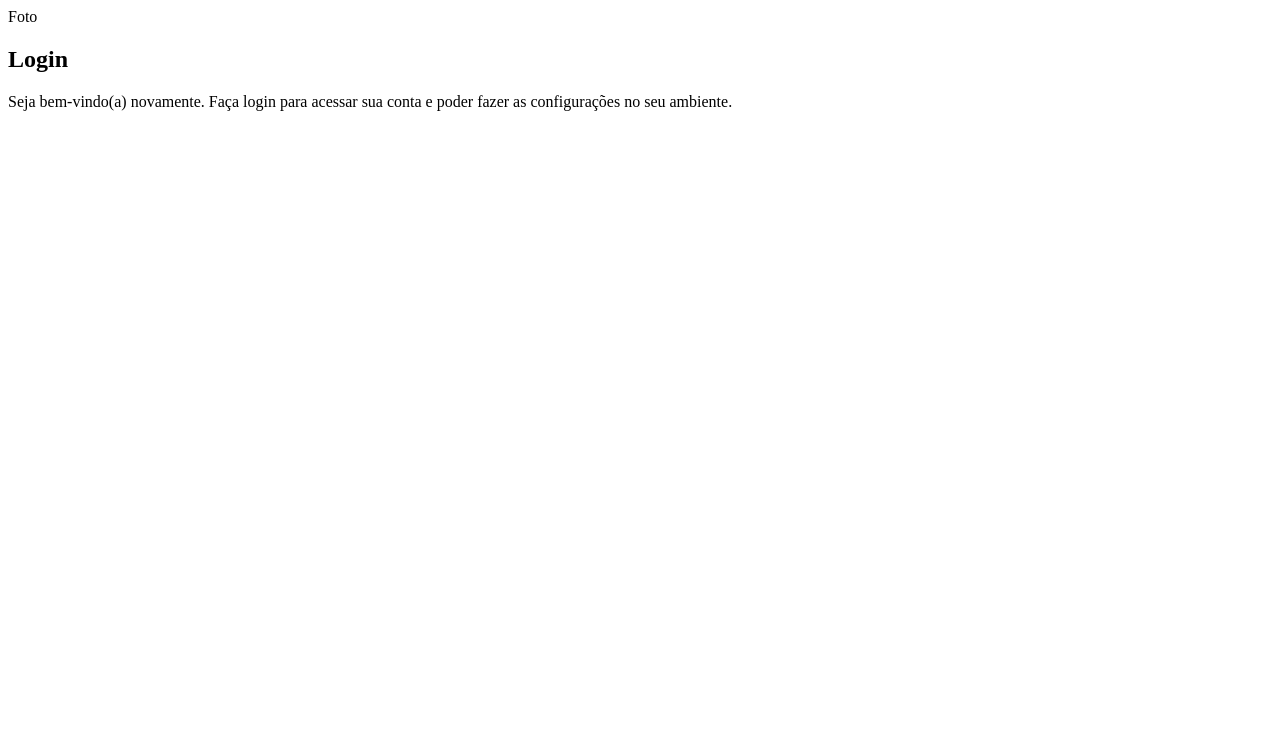
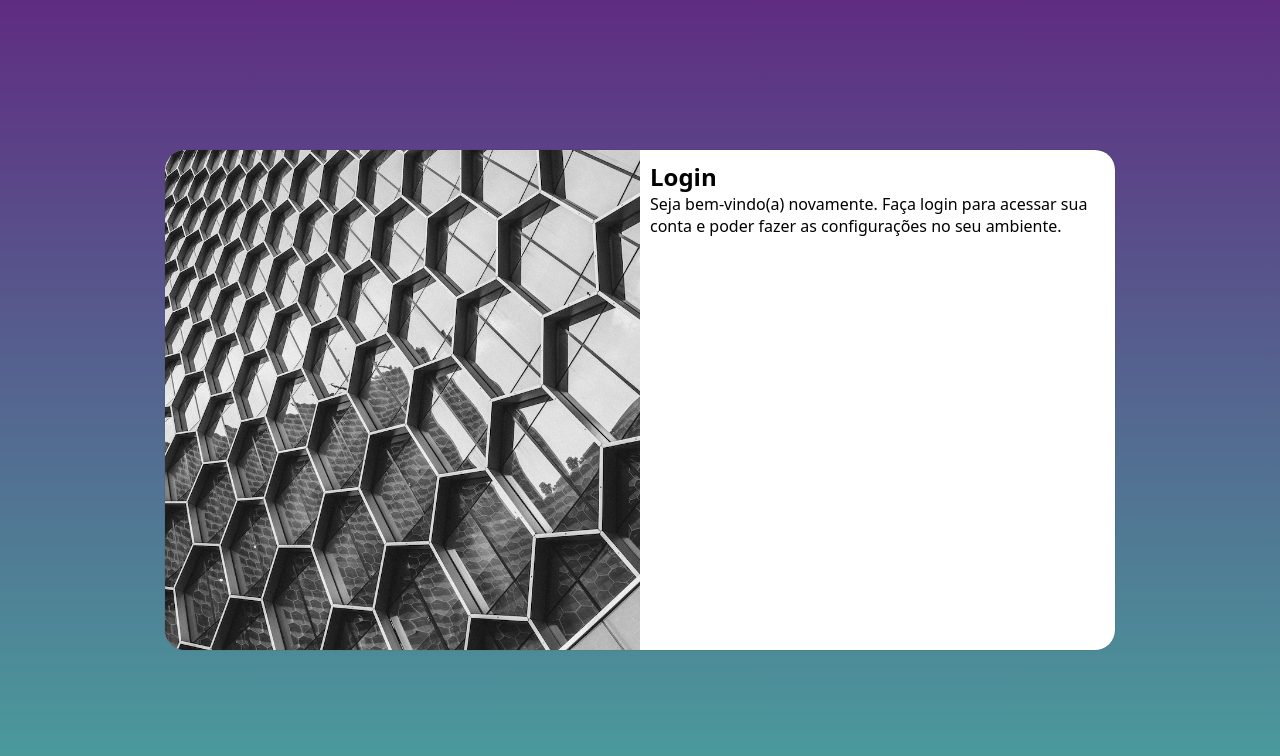
Before and after one commit to antonicandonge/projecto-login, a plain HTML site: page index.html in a window 1280 px wide. Drawn offline with Linux system fonts and the light colour scheme.

Commit message:
media query para outras telas

```diff
--- /dev/null
+++ b/estilos/media-query.css
@@ -0,0 +1,43 @@
+@charset "UTF-8";
+
+@media screen and (min-width: 768px) and (max-width: 992px){
+    body{
+        background-image: linear-gradient(to top, #49a09d, #5f2c82);
+    }
+
+    section#login{
+        width: 80vw;
+    }
+
+    section#login > div#imagem{
+        float: left;
+        width: 30%;
+        height: 100%;
+    }
+
+    section#login > div#formulario{
+        float: right;
+        width: 70%;
+    }
+}
+
+@media screen and (min-width: 992px) {
+    body{
+        background-image: linear-gradient(to top, #49a09d, #5f2c82);
+    }
+
+    section#login{
+        width: 950px;
+    }
+
+    section#login > div#imagem{
+        float: left;
+        width: 50%;
+        height: 100%;
+    }
+
+    section#login > div#formulario{
+        float: right;
+        width: 50%;
+    }
+}
--- a/estilos/style.css
+++ b/estilos/style.css
@@ -4,3 +4,51 @@
    verde: #49a09d
    lilás: #5f2c82
 */
+
+*{
+    font-family:system-ui, -apple-system, BlinkMacSystemFont, 'Segoe UI', Roboto, Oxygen, Ubuntu, Cantarell, 'Open Sans', 'Helvetica Neue', sans-serif;
+    padding: 0px;
+    margin: 0px;
+    box-sizing: border-box;
+}
+
+body, html{
+    background-color: #5f2c82;
+    height: 100vh;
+    width: 100vw;
+}
+
+main{
+    position: relative;
+    height: 100vh;
+    width: 100vw;
+}
+
+section#login{
+    position: absolute;
+    top: 50%;
+    left: 50%;
+    transform: translate(-50%, -50%);
+    overflow: hidden;
+
+    background-color: white;
+    border-radius: 20px;
+    width: 250px;
+    height: 500px;
+    box-shadow: 0px 0px 1px rgba(0, 0, 0, 0.450);
+
+    transition: width 0.3s, height 0.3s;
+    transition-timing-function: ease;
+}
+
+section#login > div#imagem{
+    display: block;
+    background: #5f2c82 url(../imagens/metal.jpg) no-repeat center center;
+    background-size: cover;
+    height: 200px;
+}
+
+section#login > div#formulario{
+    display: block;
+    padding: 10px;
+}
--- a/index.html
+++ b/index.html
@@ -5,12 +5,13 @@
     <meta name="viewport" content="width=device-width, initial-scale=1.0">
     <title>Login</title>
     <link rel="stylesheet" href="estilos/style.css">
+    <link rel="stylesheet" href="estilos/media-query.css">
 </head>
 <body>
     <main>
         <section id="login">
             <div id="imagem">
-                Foto
+
             </div>
             <div id="formulario">
                 <h1>Login</h1>
```
